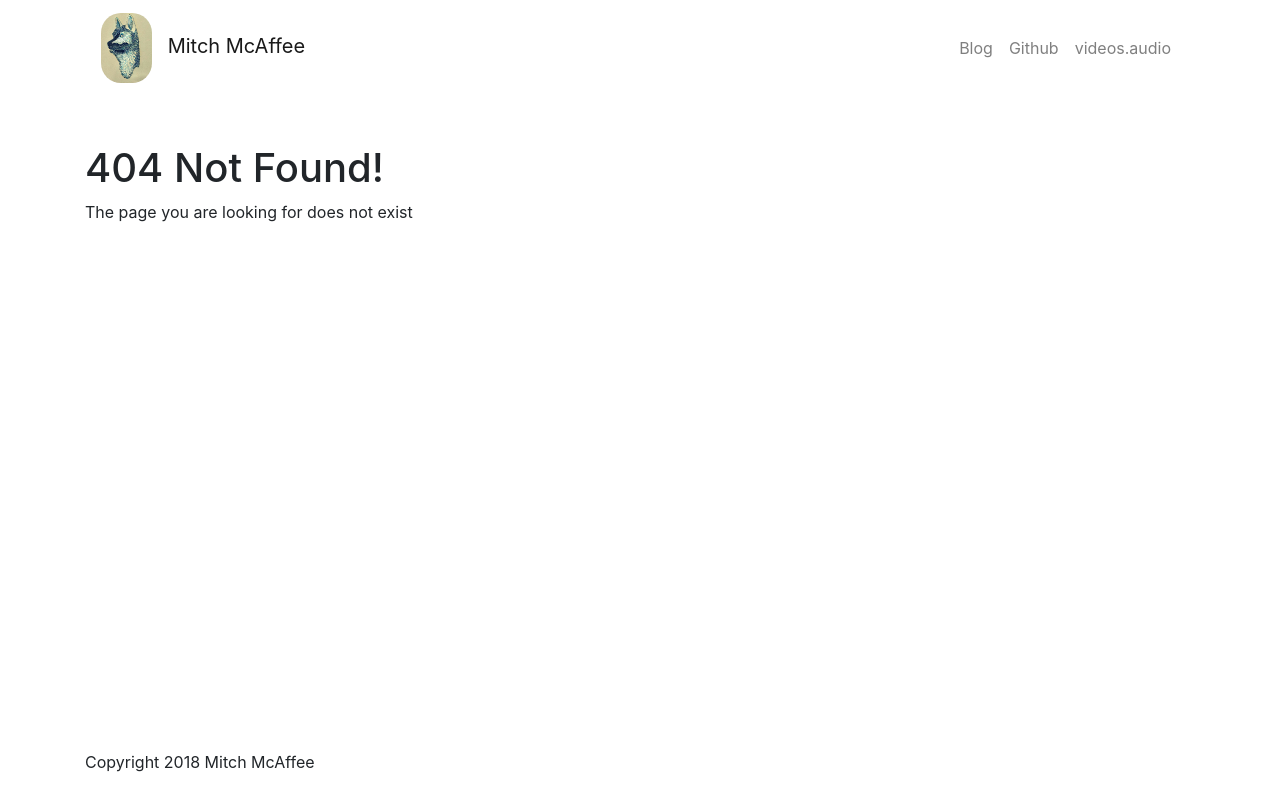
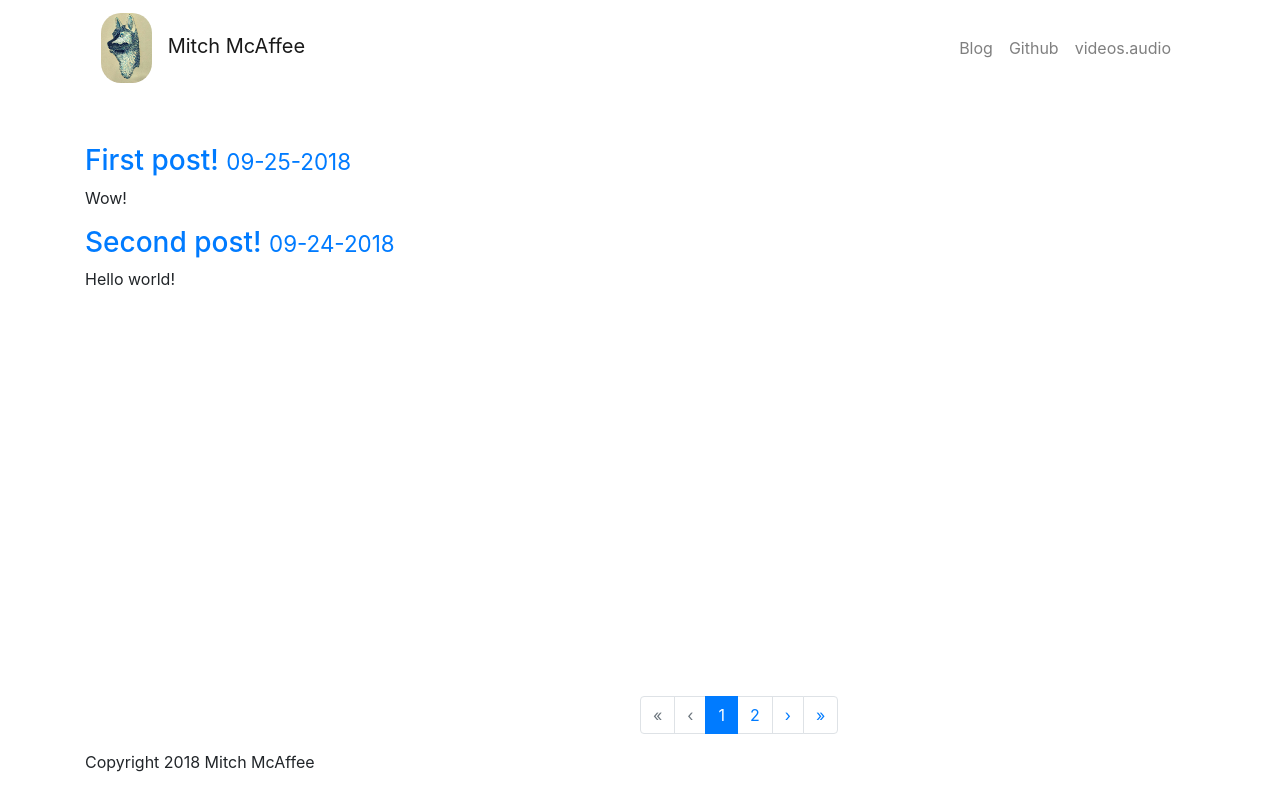
Before and after one commit to themcaffee/vue-blog, a Vue app: page /home/1 in a window 1280 px wide. Before the commit this address had no page. Built offline with nearby package versions, Linux system fonts and the light colour scheme.

Commit message:
Add routes for navigating directly to pages on home

```diff
--- a/src/pages/Home.vue
+++ b/src/pages/Home.vue
@@ -3,7 +3,7 @@
     <div v-for="post in homeBlogPosts" :key="post.name">
       <view-single-post :postname="post.name" :stub="true"></view-single-post>
     </div>
-    <b-pagination class="lower-pagination" align="center" size="md" :total-rows="blogPostCount" v-model="currentPage" :per-page="postsOnHome" @input="pageChanged">
+    <b-pagination class="lower-pagination" align="center" size="md" :total-rows="blogPostCount" v-model="currentPage" :per-page="postsOnHome" @change="pageChanged">
     </b-pagination>
   </div>
 </template>
@@ -22,7 +22,26 @@
 
   export default {
     name: "Home",
+    mounted () {
+      if (this.pageParam) {
+        this.currentPage = this.pageParam
+      }
+      this.$store.commit('SET_PAGE', this.currentPage)
+    },
+    watch: {
+      pageParam (newVal) {
+        this.currentPage = newVal
+        this.$store.commit('SET_PAGE', newVal)
+      }
+    },
     computed: {
+      pageParam () {
+        if (this.$route.params.page) {
+          return parseInt(this.$route.params.page)
+        } else {
+          return 1
+        }
+      },
       ...mapState({
         homePage: state => state.posts.homePage,
         postsOnHome: state => state.posts.postsOnHome
@@ -39,7 +58,7 @@
     },
     methods: {
       pageChanged (page) {
-        this.$store.commit('SET_PAGE', page)
+        this.$router.push({ name: 'home', params: { page: page }})
       }
     },
     components: {
--- a/src/router/index.js
+++ b/src/router/index.js
@@ -10,6 +10,7 @@ Vue.use(Router)
 
 const routes = [
   { path: '/', name: 'root', component: Home },
+  { path: '/home/:page', name: 'home', component: Home},
   { path: '/posts/:postname', name: 'post', component: ViewSinglePost },
   { path: '*', component: Error404 }
 ]
```
